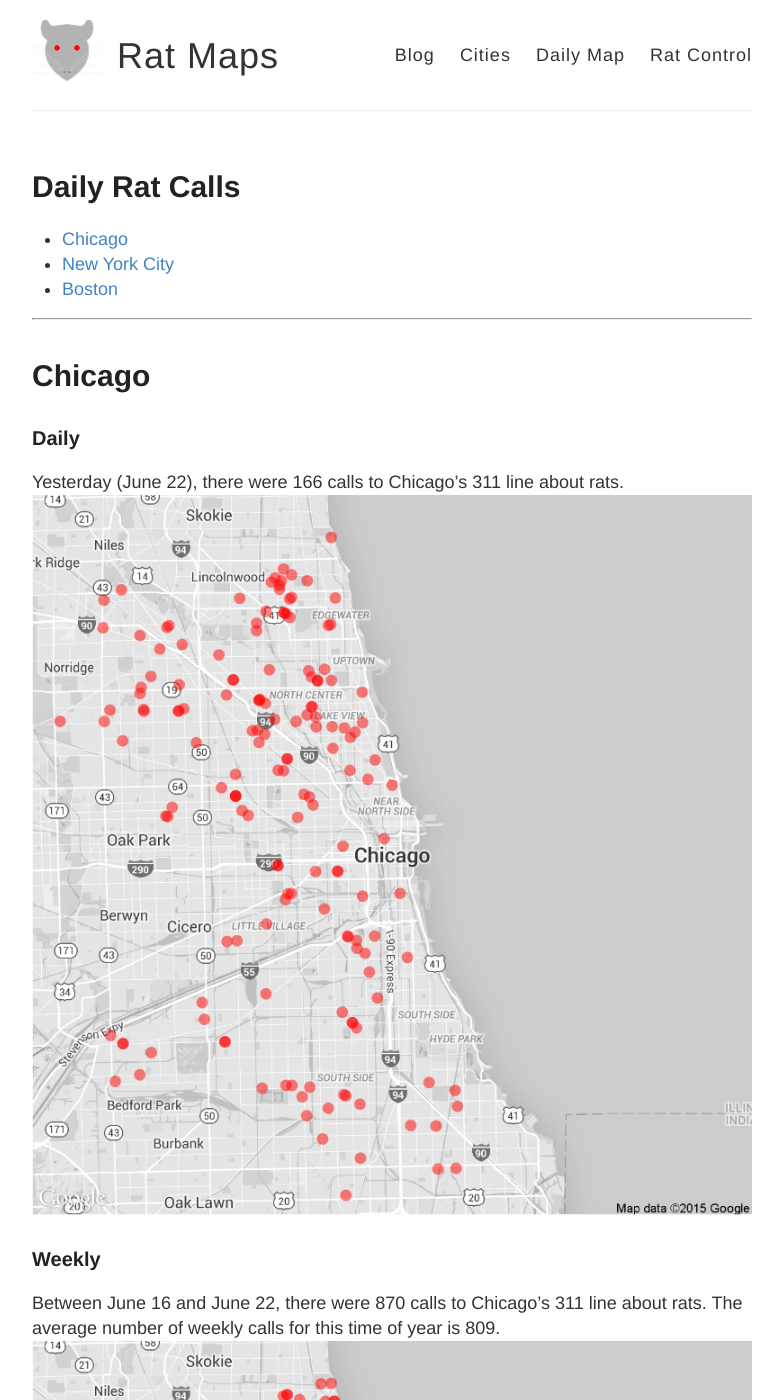
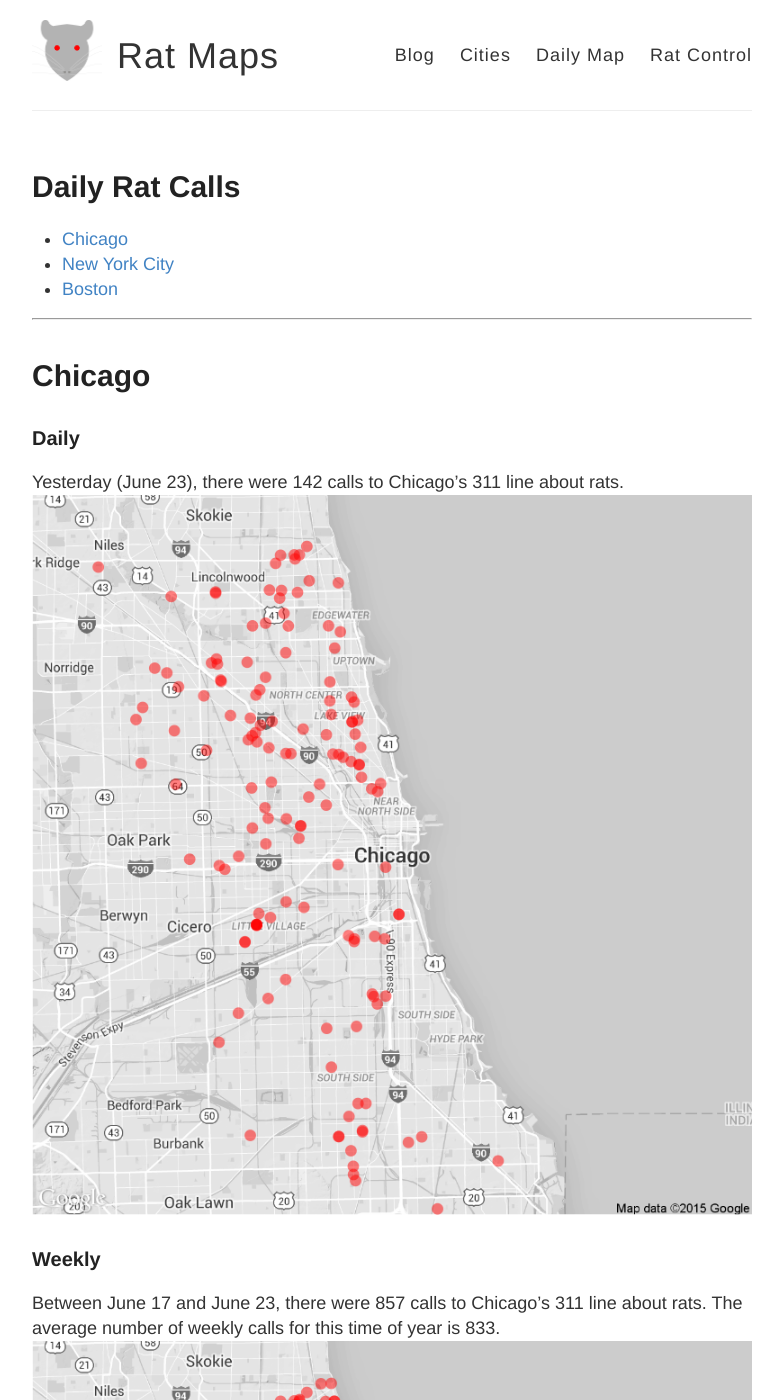
Before and after one commit to DanielHadley/ratmaps, a Jekyll site: the page built from daily.md, in a window 1280 px wide and 1400 px high. Shown: the whole window, without its empty margins (248-1031 px from the left). Built offline with Jekyll 4.4.1, drawn with Linux system fonts in a browser that asks for light colours; comment, search, counter and statistics services are not loaded; some of the changed text lies outside the part shown.

Commit message:
Daily Maps

```diff
--- a/daily.md
+++ b/daily.md
@@ -15,22 +15,22 @@
 
 ### Daily
 
-Yesterday (June 22), there were 166 calls to Chicago's 311 line about rats.
+Yesterday (June 23), there were 142 calls to Chicago's 311 line about rats.
 ![Chicago rat calls to 311 weekly map]({{ site.cityimages }}/daily/Chicago_Rat_Map_Daily.png)
 
 ### Weekly
-Between June 16 and June 22, there were 870 calls to Chicago's 311 line about rats. The average number of weekly calls for this time of year is 809.
+Between June 17 and June 23, there were 857 calls to Chicago's 311 line about rats. The average number of weekly calls for this time of year is 833.
 ![Chicago rat calls to 311 weekly map]({{ site.cityimages }}/daily/Chicago_Rat_Map_Weekly.png)
 ***
 # New York City <a id="nyc"><a>
 
 ### Daily
 
-Yesterday (June 22), there were 0 calls to New York City's 311 line about rats.
+Yesterday (June 23), there were 0 calls to New York City's 311 line about rats.
 ![NYC rat calls to 311 weekly map]({{ site.cityimages }}/daily/NYC_Rat_Map_Daily.png)
 
 ### Weekly
-Between June 16 and June 22, there were 0 calls to New York City's 311 line about rats. The average number of weekly calls for this time of year is 277.
+Between June 17 and June 23, there were 0 calls to New York City's 311 line about rats. The average number of weekly calls for this time of year is 281.
 ![NYC rat calls to 311 weekly map]({{ site.cityimages }}/daily/NYC_Rat_Map_Weekly.png)
 
 Each red dot represents one call about a rat seen in that location. The dots are transparent, so multiple calls from one location will be seen as a solid dot. The usual caveats apply: more calls do not necessarily mean that there are more rats in that location than other parts of the city. A cluster of dots could indicate that one resident is unusually vocal about rodents in his or her neighborhood. Also, more densely populated neighborhoods tend to make more calls to 311.
```
Also changed, not shown: images/pages/daily/Chicago_Rat_Map_Daily.png, images/pages/daily/Chicago_Rat_Map_Weekly.png, images/pages/daily/NYC_Rat_Map_Daily.png, images/pages/daily/NYC_Rat_Map_Weekly.png.
